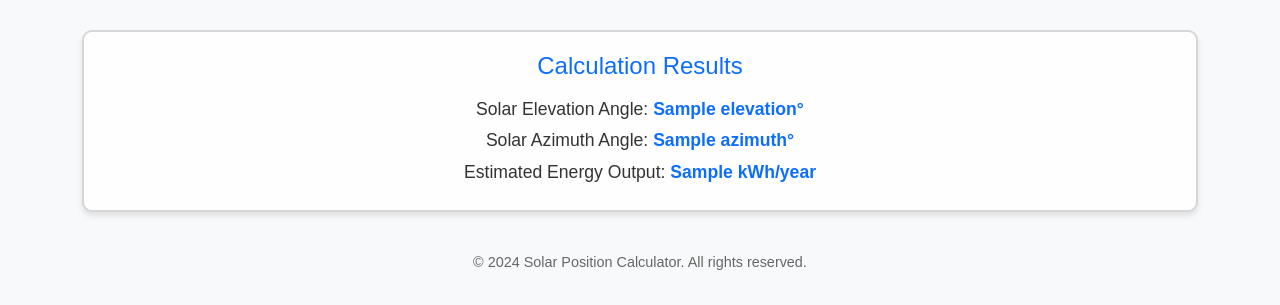
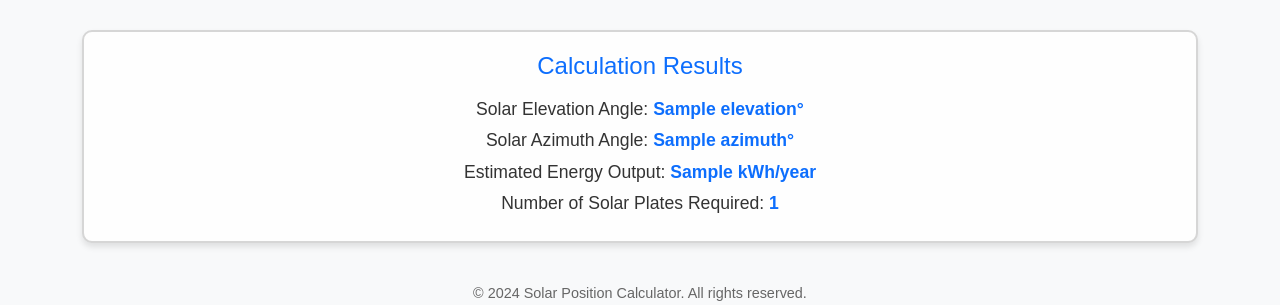
Before and after one commit to ChintanZeus46/ChintanZeus46, a Flask app: template templates/index.html in a window 1280 px wide. Shown: the part 974-1279 px from the top of the page. Before the commit the page ends 1244 px from the top, so only its background shows below. Run offline with Flask 3, Linux system fonts and the light colour scheme; the template is opened without the code that fills it: most values are stand-ins (such as "Sample title", 1, 10 or a date in 2020).

Commit message:
final999

```diff
--- a/app.py
+++ b/app.py
@@ -4,17 +4,19 @@ from datetime import datetime
 import pytz
 import folium
 
+# Initialize Flask app
 app = Flask(__name__)
 
+# Function to calculate solar position
 def calculate_solar_position(latitude, longitude, date_time):
     # Convert latitude and longitude to radians
     lat = math.radians(latitude)
     lon = math.radians(longitude)
 
-    # Calculate day of year
+    # Calculate day of the year
     day_of_year = date_time.timetuple().tm_yday
 
-    # Calculate equation of time
+    # Calculate the equation of time
     b = (360 / 365) * (day_of_year - 81)
     eot = 9.87 * math.sin(2 * math.radians(b)) - 7.53 * math.cos(math.radians(b)) - 1.5 * math.sin(math.radians(b))
 
@@ -39,42 +41,52 @@ def calculate_solar_position(latitude, longitude, date_time):
 
     return elevation, azimuth
 
+# Route for the main page
 @app.route('/', methods=['GET', 'POST'])
 def index():
     map_html = None
     output = None
     if request.method == 'POST':
         try:
+            # Get form data
             latitude = float(request.form['latitude'])
             longitude = float(request.form['longitude'])
-            area = float(request.form['area'])
-
-            # Get current time
-            date_time = datetime.now(pytz.UTC)
+            area = float(request.form['area'])  # in square meters
 
             # Calculate solar position
-            elevation, azimuth = calculate_solar_position(latitude, longitude, date_time)
+            elevation, azimuth = calculate_solar_position(latitude, longitude, datetime.now(pytz.UTC))
 
             # Estimate energy output
             panel_efficiency = 0.2  # 20% efficiency
             sunlight_hours = 2000  # Average sunlight hours per year
             energy_output = area * panel_efficiency * sunlight_hours
 
-            # Generate map with marker
+            # Calculate number of solar plates required
+            plate_length = 5.4  # feet
+            plate_width = 3.25  # feet
+            gap = 1  # feet
+            plate_area_with_gap = (plate_length + gap) * (plate_width + gap)  # Area including gap
+            area_in_feet = area * 10.7639  # Convert square meters to square feet
+            num_plates = area_in_feet / plate_area_with_gap
+
+            # Generate map
             map_ = folium.Map(location=[latitude, longitude], zoom_start=12)
             folium.Marker([latitude, longitude],
-                          popup=f"Solar Panel Position<br>Elevation: {elevation:.2f}°<br>Azimuth: {azimuth:.2f}°").add_to(map_)
+                          popup=f"Elevation: {elevation:.2f}°<br>Azimuth: {azimuth:.2f}°").add_to(map_)
             map_html = map_._repr_html_()
 
+            # Output data
             output = {
                 'elevation': elevation,
                 'azimuth': azimuth,
                 'energy_output': energy_output,
+                'num_plates': math.ceil(num_plates)  # Round up for full coverage
             }
         except Exception as e:
             output = {'error': str(e)}
 
     return render_template('index.html', map_html=map_html, output=output)
 
+# Run the app
 if __name__ == '__main__':
     app.run(debug=True)
--- a/templates/index.html
+++ b/templates/index.html
@@ -96,6 +96,7 @@
             <p>Solar Elevation Angle: <span>{{ output.elevation }}°</span></p>
             <p>Solar Azimuth Angle: <span>{{ output.azimuth }}°</span></p>
             <p>Estimated Energy Output: <span>{{ output.energy_output }} kWh/year</span></p>
+            <p>Number of Solar Plates Required: <span>{{ output.num_plates }}</span></p>
             {% endif %}
         </div>
         {% endif %}
```
